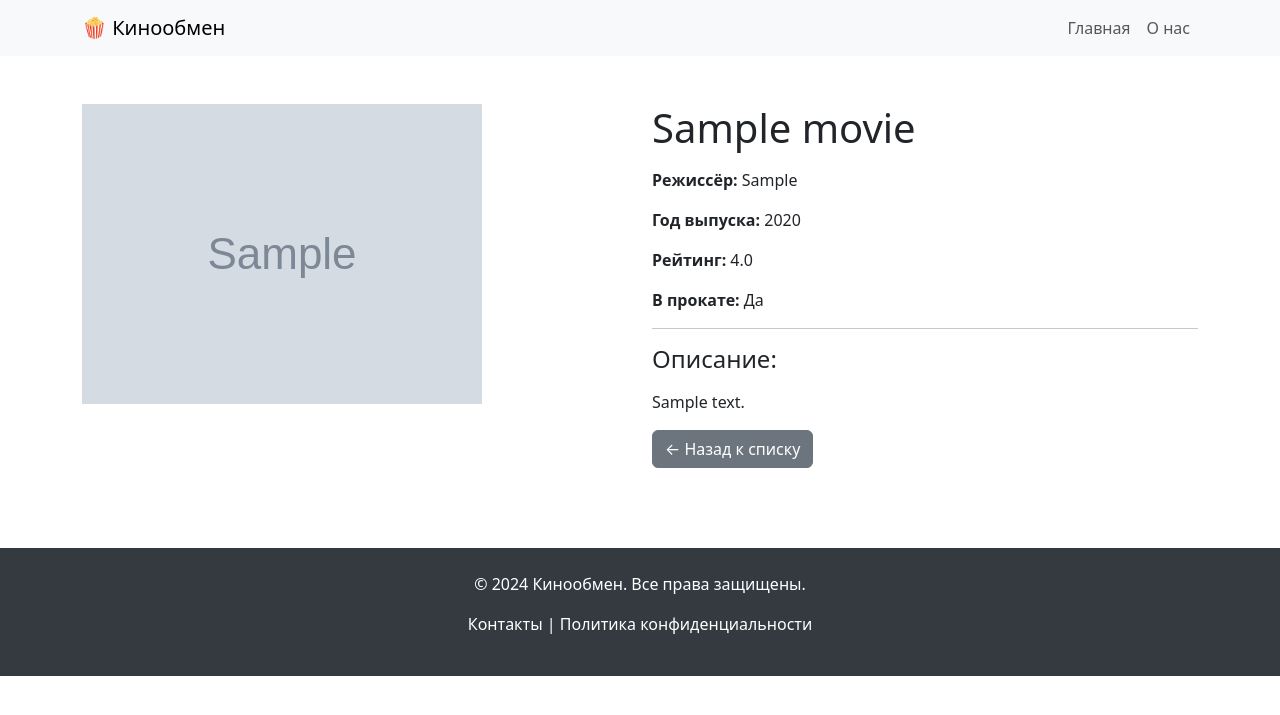
After one commit to Alexry78/web_project, a Django app: page /movie/1/ in a window 1280 px wide. The commit adds this page. Shown: the top 715 px of the page. Run offline with Django 5.2, Linux system fonts and the light colour scheme; tables that the repository leaves empty hold one stand-in row (values such as "Sample post"); grey boxes marked "Sample" are stand-in pictures.

Commit message:
Task 7 ready: add movie detail page with dynamic URLs

```diff
--- a/config/urls.py
+++ b/config/urls.py
@@ -1,12 +1,13 @@
 from django.contrib import admin
 from django.urls import path
-from pages.views import index, about
+from pages.views import index, about, movie_detail
 from django.conf import settings
 from django.conf.urls.static import static
 
 urlpatterns = [
     path('', index, name='home'),
     path('about/', about, name='about'),
+    path('movie/<int:pk>/', movie_detail, name='movie_detail'),
     path('admin/', admin.site.urls),
 ]
 
--- a/pages/templates/pages/index.html
+++ b/pages/templates/pages/index.html
@@ -26,7 +26,7 @@
                             <p><strong>Режиссёр:</strong> {{ movie.director }}<br>
                             <strong>Год:</strong> {{ movie.release_year }}<br>
                             <strong>Рейтинг:</strong> {{ movie.rating }}</p>
-                            <a href="#" class="btn btn-outline-primary">Подробнее</a>
+                            <a href="{% url 'movie_detail' movie.pk %}" class="btn btn-outline-primary">Подробнее</a>
                         </div>
                     </div>
                 </div>
--- /dev/null
+++ b/pages/templates/pages/movie_detail.html
@@ -0,0 +1,28 @@
+{% extends 'pages/base.html' %}
+
+{% block title %}{{ movie.title }}{% endblock %}
+
+{% block content %}
+<div class="container py-5">
+    <div class="row">
+        <div class="col-md-6">
+            {% if movie.image %}
+                <img src="{{ movie.image.url }}" class="img-fluid" alt="{{ movie.title }}">
+            {% else %}
+                <img src="https://placehold.co/600x400" class="img-fluid" alt="No image">
+            {% endif %}
+        </div>
+        <div class="col-md-6">
+            <h1 class="mb-3">{{ movie.title }}</h1>
+            <p><strong>Режиссёр:</strong> {{ movie.director }}</p>
+            <p><strong>Год выпуска:</strong> {{ movie.release_year }}</p>
+            <p><strong>Рейтинг:</strong> {{ movie.rating }}</p>
+            <p><strong>В прокате:</strong> {% if movie.is_showing %}Да{% else %}Нет{% endif %}</p>
+            <hr>
+            <h4>Описание:</h4>
+            <p>{{ movie.description|linebreaks }}</p>
+            <a href="{% url 'home' %}" class="btn btn-secondary">← Назад к списку</a>
+        </div>
+    </div>
+</div>
+{% endblock %}
--- a/pages/views.py
+++ b/pages/views.py
@@ -1,4 +1,5 @@
 from django.shortcuts import render
+from django.shortcuts import render, get_object_or_404
 from .models import Movie
 
 def index(request):
@@ -8,5 +9,10 @@ def index(request):
     }
     return render(request, 'pages/index.html', context)
 
+def movie_detail(request, pk):
+    movie = get_object_or_404(Movie, pk=pk)
+    return render(request, 'pages/movie_detail.html', {'movie': movie})
+
+
 def about(request):
     return render(request, 'pages/about.html')
```
